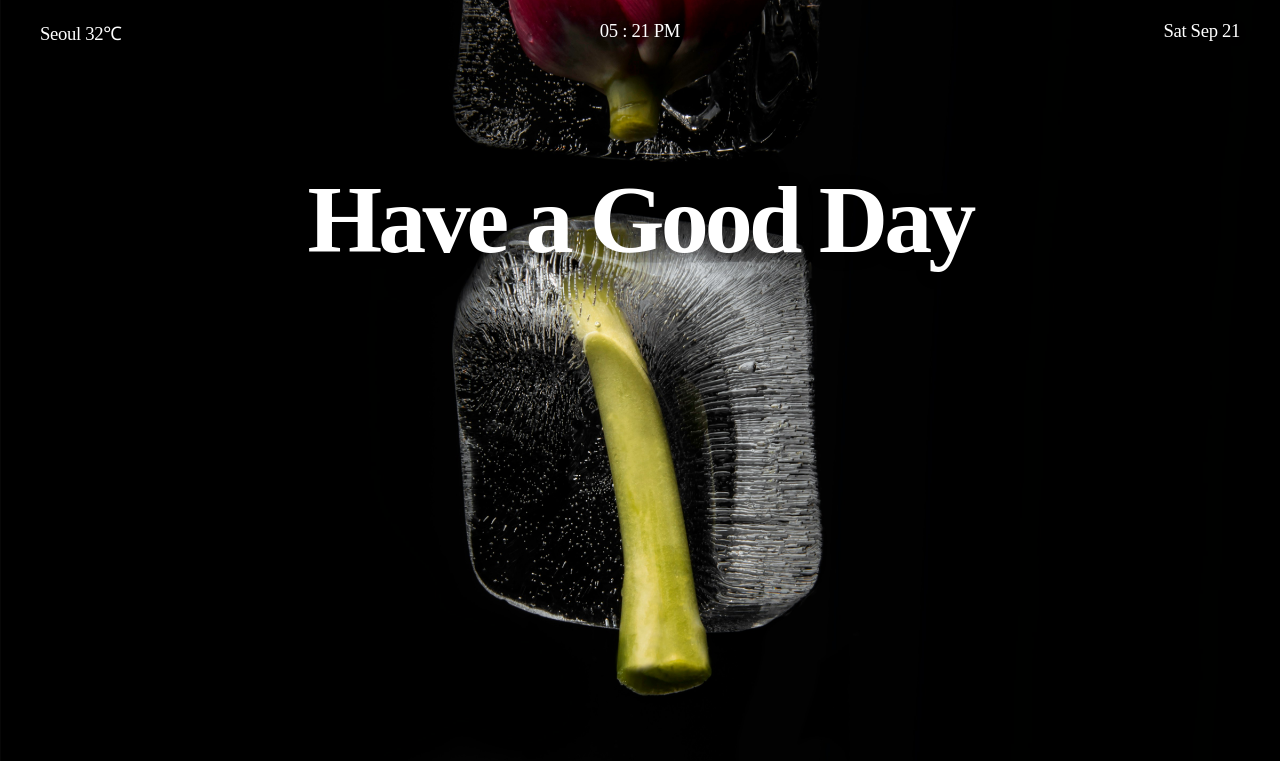
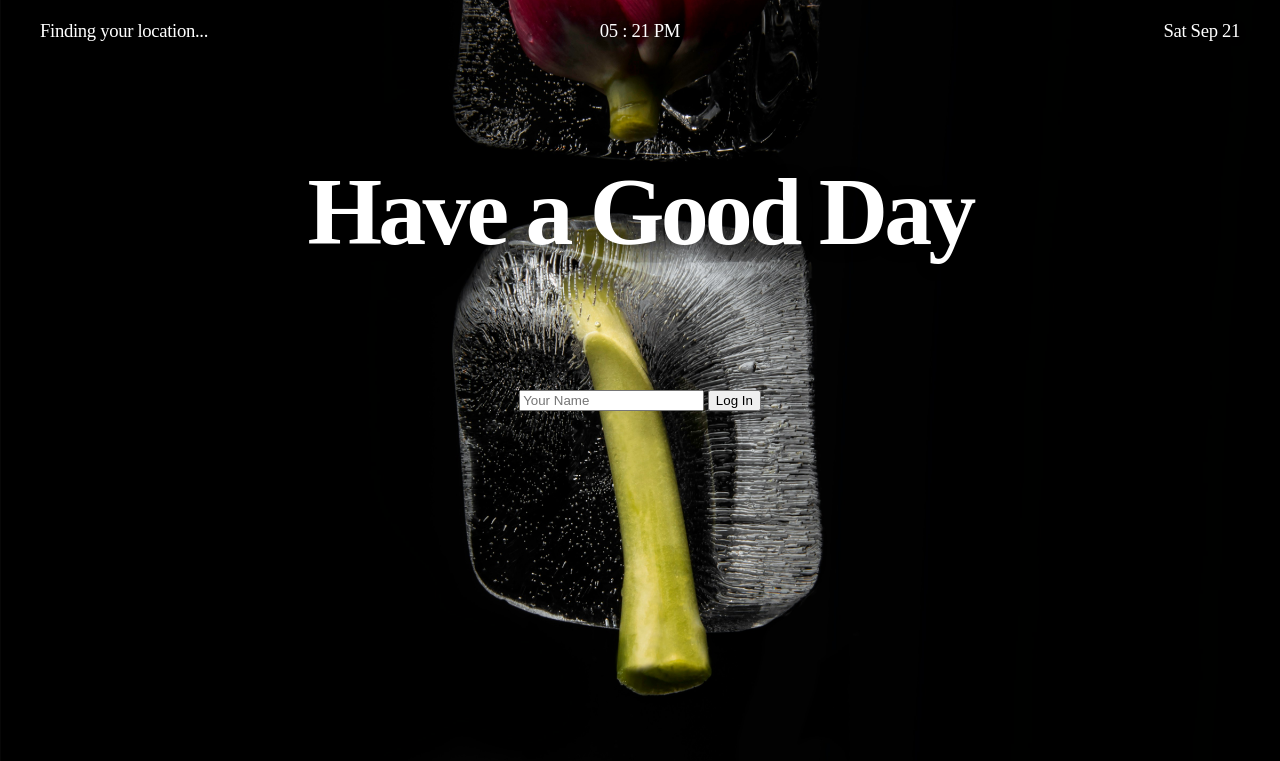
Before and after one commit to SeoyeongHwang/nomadcoders-vanillaJS-challenge-final, a website built with Parcel: page index.html in a window 1280 px wide. Shown: the top 761 px of the page. Built offline with nearby package versions, Linux system fonts and the light colour scheme; no server answers; a web font is replaced by a local one.

Commit message:
implement login form

```diff
--- a/index.html
+++ b/index.html
@@ -10,7 +10,7 @@
       <div id="weather-icon" class="hidden">
         <img src="" alt="" class="weather-icion">
       </div>
-      <span>Seoul 32℃</span>
+      <span>Finding your location...</span>
     </div>
     <div id="time-area" class="header">
       <span>01:50 AM</span>
@@ -21,7 +21,12 @@
     <div id="greeting-area">
       <h1>Have a Good Day</h1>
     </div>
-    <div id="login-area"></div>
+    <div id="login-area">
+      <form id="login-form">
+        <input required type="text" placeholder="Your Name">
+        <button>Log In</button>
+      </form>
+    </div>
     <div id="todo-area"></div>
     <script src="src/background.js"></script>
     <script src="src/clock.js"></script>
--- a/src/login.js
+++ b/src/login.js
@@ -1 +1,30 @@
 // 로컬 스토리지를 사용한 로그인
+const loginArea = document.querySelector("#login-area");
+const loginForm = document.querySelector("#login-form");
+const loginInput = document.querySelector("#login-form input");
+const greetingName = document.querySelector("#greeting-area h1");
+
+const HIDDEN_CLASSNAME = "hidden";
+const USERNAME_KEY = "username";
+
+function handleLogInSubmit(event) {
+    event.preventDefault();
+    const username = loginInput.value;
+    console.log(username);
+    localStorage.setItem(USERNAME_KEY, username);
+    showUsername(username);
+}
+
+function showUsername(username) {
+    greetingName.innerText = `Have a Good Day,\n${username}`;
+    loginForm.classList.add(HIDDEN_CLASSNAME);
+}
+
+const loggedUsername = localStorage.getItem(USERNAME_KEY);
+
+if (loggedUsername == null) {
+    loginForm.classList.remove(HIDDEN_CLASSNAME);
+    loginForm.addEventListener("submit", handleLogInSubmit);
+} else {
+    showUsername(loggedUsername);
+}
--- a/src/style.css
+++ b/src/style.css
@@ -45,6 +45,8 @@ h1 {
   font-size: 96px;
   letter-spacing: -0.04em;
   text-shadow: rgba(0, 0, 0, 0.25) 0px 2px 16px;
+  line-height: 100%;
+  text-align: center;
 }
 
 .hidden {
@@ -93,3 +95,8 @@ h1 {
   width: 200%;
   height: 200%;
 }
+
+#login-area {
+  z-index: 1000;
+  position: absolute;
+}
```
Also changed, not shown: 1 other file.
